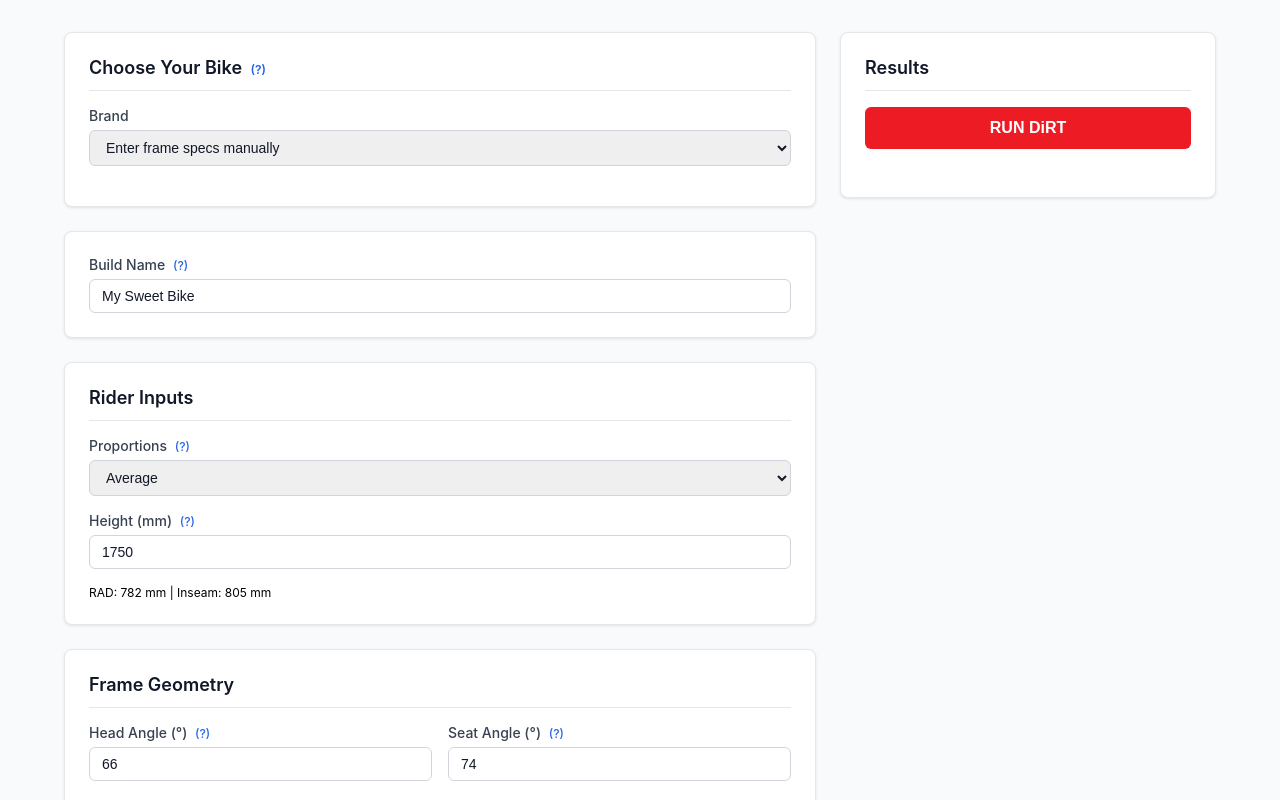
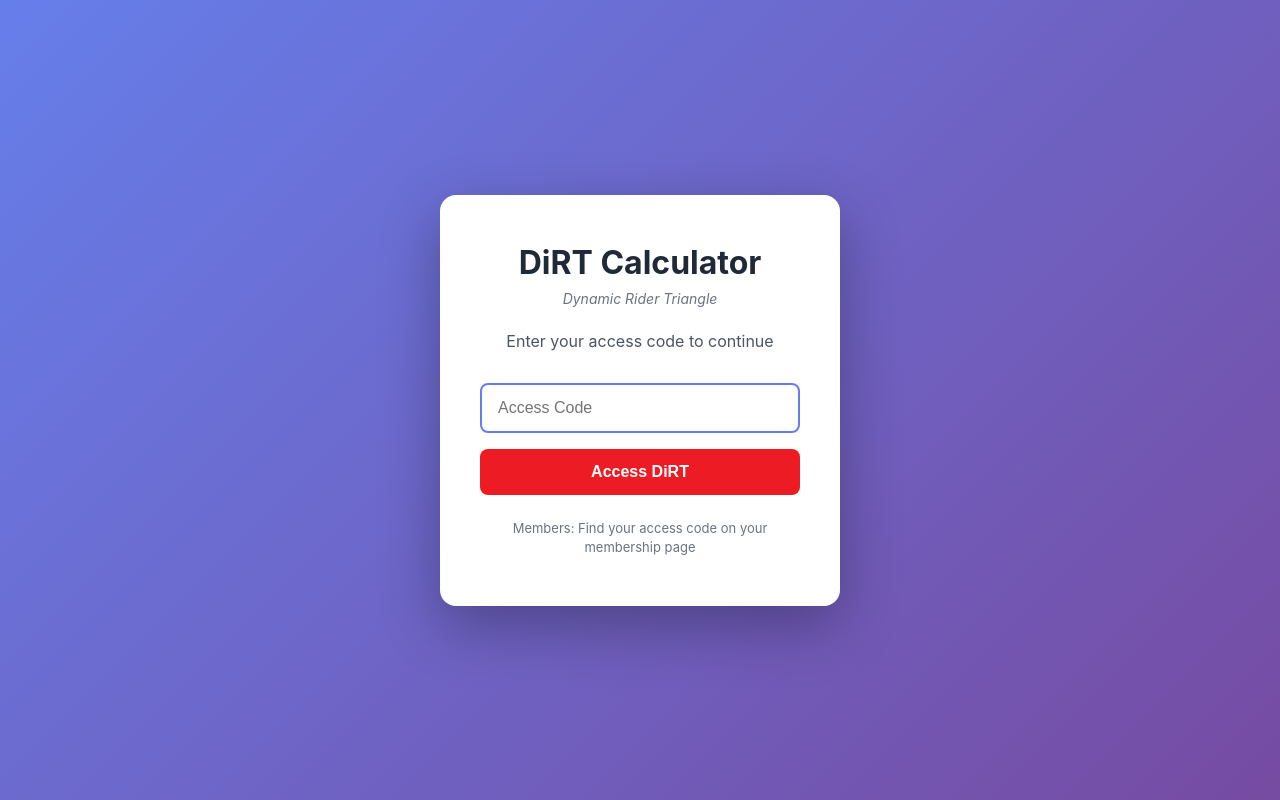
Before and after one commit to leelikesbikes/dirt-calculator, a Next.js app: page / in a window 1280 px wide. Shown: the top 800 px of the page. Built offline with nearby package versions, Linux system fonts and the light colour scheme.

Commit message:
Add files via upload

```diff
--- /dev/null
+++ b/app/PasswordScreen.js
@@ -0,0 +1,82 @@
+'use client';
+
+import { useState, useEffect } from 'react';
+import styles from './PasswordScreen.module.css';
+import { DIRT_PASSWORD } from './password-config';
+
+export default function PasswordScreen({ children }) {
+  const [isUnlocked, setIsUnlocked] = useState(false);
+  const [password, setPassword] = useState('');
+  const [error, setError] = useState('');
+  const [isChecking, setIsChecking] = useState(true);
+
+  useEffect(() => {
+    // Check if already unlocked in this session
+    const unlocked = sessionStorage.getItem('dirt_unlocked');
+    if (unlocked === 'true') {
+      setIsUnlocked(true);
+    }
+    setIsChecking(false);
+  }, []);
+
+  const handleSubmit = (e) => {
+    e.preventDefault();
+
+    if (password === DIRT_PASSWORD) {
+      sessionStorage.setItem('dirt_unlocked', 'true');
+      setIsUnlocked(true);
+      setError('');
+    } else {
+      setError('Incorrect password. Please try again.');
+      setPassword('');
+    }
+  };
+
+  // Show loading briefly while checking session
+  if (isChecking) {
+    return null;
+  }
+
+  // Show password screen
+  if (!isUnlocked) {
+    return (
+      <div className={styles.container}>
+        <div className={styles.card}>
+          <h1 className={styles.title}>DiRT Calculator</h1>
+          <p className={styles.subtitle}>Dynamic Rider Triangle</p>
+          <p className={styles.description}>
+            Enter your access code to continue
+          </p>
+
+          <form onSubmit={handleSubmit} className={styles.form}>
+            <input
+              type="password"
+              value={password}
+              onChange={(e) => setPassword(e.target.value)}
+              placeholder="Access Code"
+              className={styles.input}
+              autoFocus
+            />
+
+            {error && (
+              <div className={styles.error}>
+                {error}
+              </div>
+            )}
+
+            <button type="submit" className={styles.button}>
+              Access DiRT
+            </button>
+          </form>
+
+          <p className={styles.note}>
+            Members: Find your access code on your membership page
+          </p>
+        </div>
+      </div>
+    );
+  }
+
+  // Show the actual app
+  return children;
+}
--- /dev/null
+++ b/app/PasswordScreen.module.css
@@ -0,0 +1,99 @@
+.container {
+  min-height: 100vh;
+  display: flex;
+  align-items: center;
+  justify-content: center;
+  background: linear-gradient(135deg, #667eea 0%, #764ba2 100%);
+  padding: 20px;
+}
+
+.card {
+  background: white;
+  border-radius: 16px;
+  padding: 48px 40px;
+  max-width: 400px;
+  width: 100%;
+  box-shadow: 0 20px 60px rgba(0, 0, 0, 0.3);
+}
+
+.title {
+  font-size: 32px;
+  font-weight: bold;
+  color: #1f2937;
+  margin: 0 0 8px 0;
+  text-align: center;
+}
+
+.subtitle {
+  font-size: 14px;
+  color: #6b7280;
+  margin: 0 0 24px 0;
+  text-align: center;
+  font-style: italic;
+}
+
+.description {
+  font-size: 16px;
+  color: #4b5563;
+  margin: 0 0 32px 0;
+  text-align: center;
+}
+
+.form {
+  display: flex;
+  flex-direction: column;
+  gap: 16px;
+}
+
+.input {
+  width: 100%;
+  padding: 14px 16px;
+  font-size: 16px;
+  border: 2px solid #e5e7eb;
+  border-radius: 8px;
+  outline: none;
+  transition: border-color 0.2s;
+  box-sizing: border-box;
+}
+
+.input:focus {
+  border-color: #667eea;
+}
+
+.button {
+  width: 100%;
+  padding: 14px;
+  font-size: 16px;
+  font-weight: 600;
+  color: white;
+  background-color: #ed1c24;
+  border: none;
+  border-radius: 8px;
+  cursor: pointer;
+  transition: background-color 0.2s;
+}
+
+.button:hover {
+  background-color: #d11920;
+}
+
+.button:active {
+  background-color: #b51419;
+}
+
+.error {
+  padding: 12px;
+  background-color: #fee2e2;
+  color: #991b1b;
+  border-radius: 8px;
+  font-size: 14px;
+  text-align: center;
+}
+
+.note {
+  margin-top: 24px;
+  font-size: 13px;
+  color: #6b7280;
+  text-align: center;
+  line-height: 1.5;
+}
--- a/app/layout.js
+++ b/app/layout.js
@@ -1,4 +1,5 @@
 import './globals.css'
+import PasswordScreen from './PasswordScreen'
 
 export const metadata = {
   title: 'DiRT - Dialed RAD Tool',
@@ -25,7 +26,11 @@ export default function RootLayout({ children }) {
         <link rel="icon" type="image/svg+xml" href="/icon.svg" />
         <link rel="apple-touch-icon" href="/icon.svg" />
       </head>
-      <body>{children}</body>
+      <body>
+        <PasswordScreen>
+          {children}
+        </PasswordScreen>
+      </body>
     </html>
   )
 }
--- /dev/null
+++ b/app/password-config.js
@@ -0,0 +1,7 @@
+// DiRT Calculator Password Protection
+// To change the password, update this line and redeploy:
+
+export const DIRT_PASSWORD = "Dialed2Eleven";
+
+// Password is case-sensitive
+// Keep this file secure - don't share publicly
```
